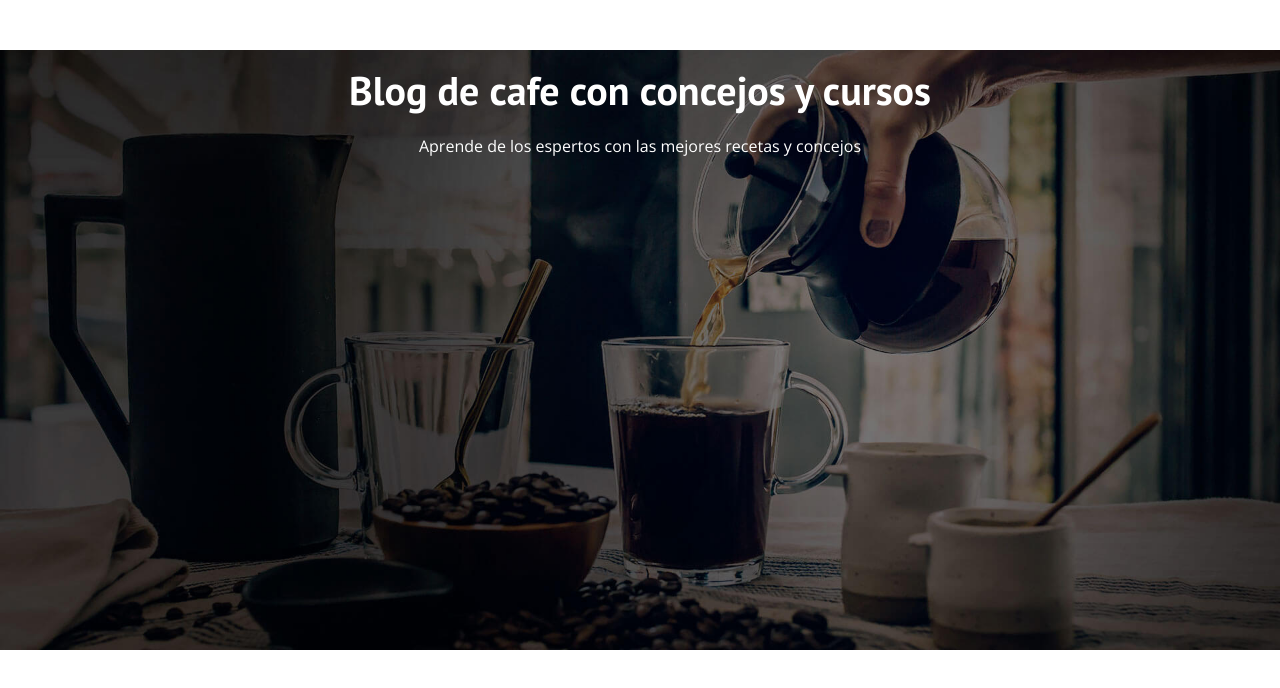
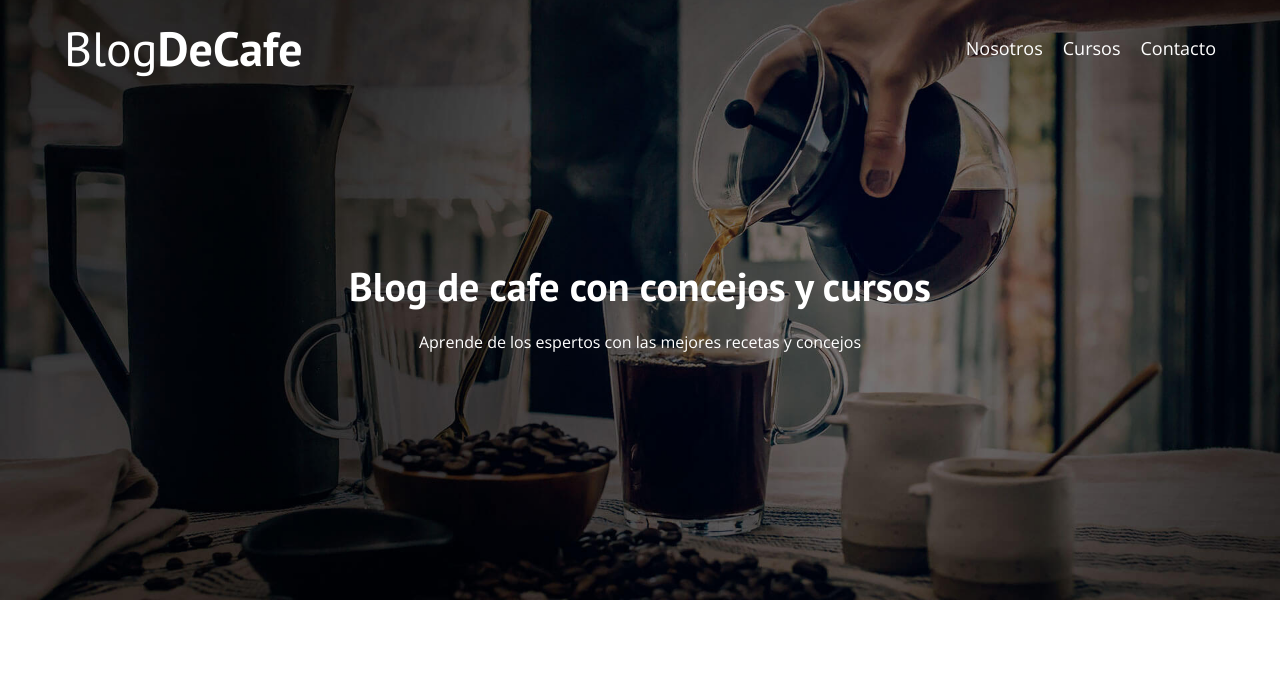
Before and after one commit to Ozimandia/blogdecafe, a plain HTML site: page index.html in a window 1280 px wide. Drawn offline with nearby package versions, Linux system fonts and the light colour scheme.

Commit message:
configuracion del header

```diff
--- a/css/style.css
+++ b/css/style.css
@@ -89,3 +89,38 @@ img {
     color: var(--blanco);
     margin-top: 5rem;
 }
+
+@media (min-width: 768px){
+   .header__texto{
+    margin-top: 15rem;
+   }
+    .barra{
+    display: flex;
+    justify-content: space-between;
+    align-items: center;
+   }
+}
+.logo{
+color: var(--blanco);
+
+}
+.logo__nombre{
+font-weight: 400;
+}
+.logo__bold{
+font-weight: 700;
+}
+@media (min-width: 768px){
+   .navegacion{
+    display: flex;
+    gap: 2rem;
+   }
+
+}
+.navegacion__enlace{
+    display: block;
+    text-align: center;
+    font-size: 1.8rem;
+    color: var(--blanco);
+
+}
--- a/index.html
+++ b/index.html
@@ -12,11 +12,22 @@
 </head>
 <body>
     <header class="header">
+        <div class="contenedor">
+            <div class="barra">
+                <a class="logo" href="index.html">
+                    <h1 class="logo__nombre no-margin centrar-texto">Blog<span class="logo__bold">DeCafe</span></h1>
+                </a>
+                <nav class="navegacion">
+                    <a href="nosotros.html" class="navegacion__enlace">Nosotros</a>
+                    <a href="cursos.html" class="navegacion__enlace">Cursos</a>
+                    <a href="contacto.html" class="navegacion__enlace">Contacto</a>
+                </nav>
+            </div>
+        </div>
         <div class="header__texto">
             <h2 class="no-margin">Blog de cafe con concejos y cursos</h2>
             <p class="no-margin">Aprende de los espertos con las mejores recetas y concejos</p>
         </div>
-        <nav></nav>
     </header>
 </body>
 </html>
```
